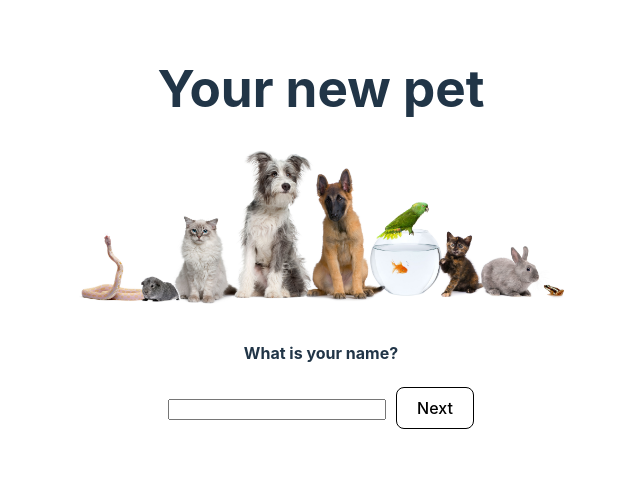
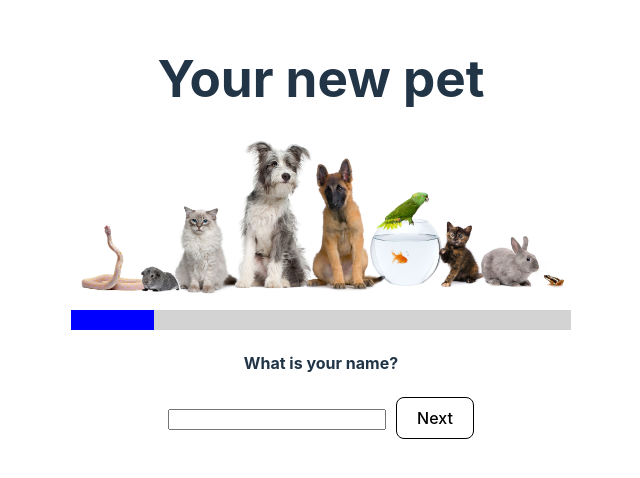
Before and after one commit to hamdiolad/pet-survey, a React (Vite) app: page / in a window 1280 px wide. Shown: the part 178-656 px from the top of the page, without its empty margins (319-959 px from the left). Built offline with nearby package versions, Linux system fonts and the light colour scheme.

Commit message:
added progress bar

```diff
--- a/src/App.jsx
+++ b/src/App.jsx
@@ -9,6 +9,7 @@
 
 
 export const App = () => {
+  const totalSteps = 6;
   const [step, setStep] = useState(1);
   const [namePet, setNamePet] = useState('');
   const [color, setColor] = useState('');
@@ -29,9 +30,14 @@
     setSelectedPet('');
   };
 
+  const progressPercentage = (step / totalSteps) * 100;
+
   return (
     <div>
       <Header />
+      <div style={{ background: 'lightgray', height: '20px', marginBottom: '10px' }}>
+        <div style={{ width: `${progressPercentage}%`, height: '100%', background: 'blue' }}></div>
+      </div>
       {step === 1 && (
         <>
           <h4>What is your name?</h4>
```
